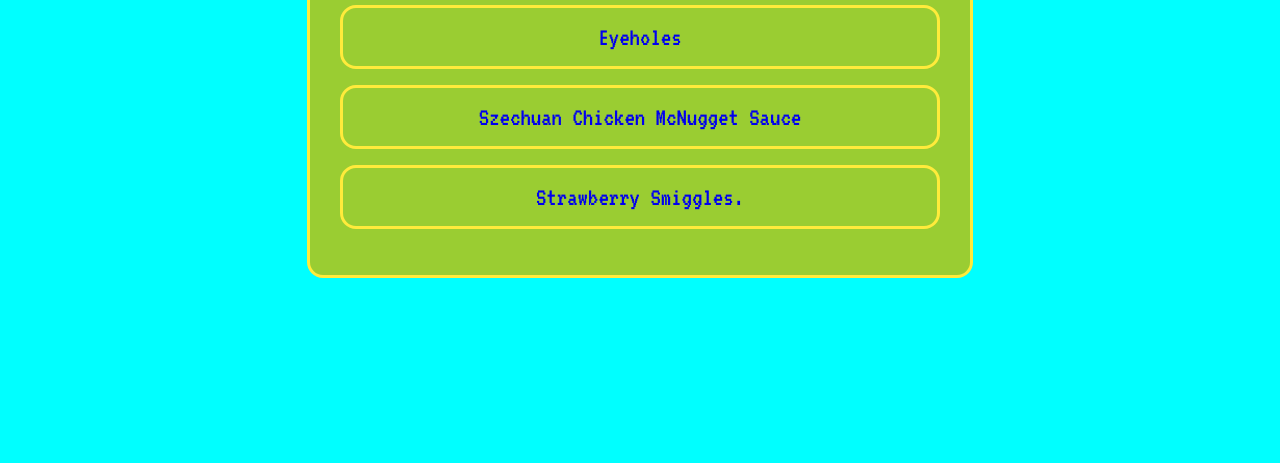
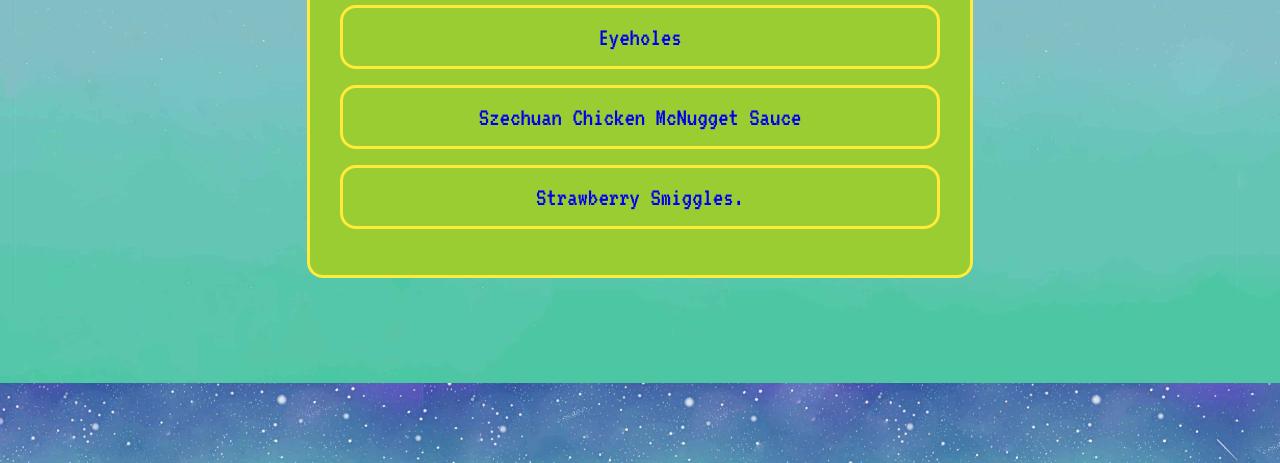
Before and after one commit to owenaled/odin-recipes, a plain HTML site: page index.html in a window 1280 px wide. Shown: the part 337-800 px from the top of the page. Drawn offline with Linux system fonts and the light colour scheme.

Commit message:
added background image

```diff
--- a/styles.css
+++ b/styles.css
@@ -1,9 +1,10 @@
 html{
     display: flex;
-    background-color: aqua;
+    background-image: url("recipes/images/background.jpg");
+    background-repeat: repeat-y;
+    background-size: cover;
+    background-color: #4dc7a4;
     justify-content: center;
-    /* align-items: center; */
-    /* height: 100%; */
 }
 
 body {
```
Also changed, not shown: recipes/images/background.jpg (added).
